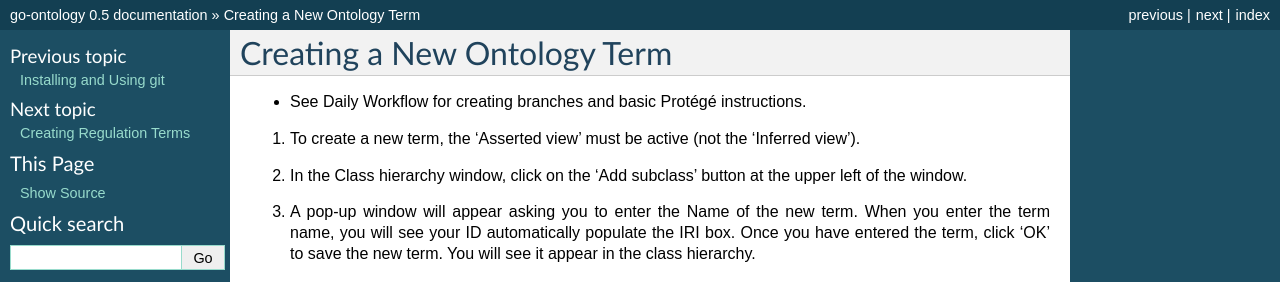
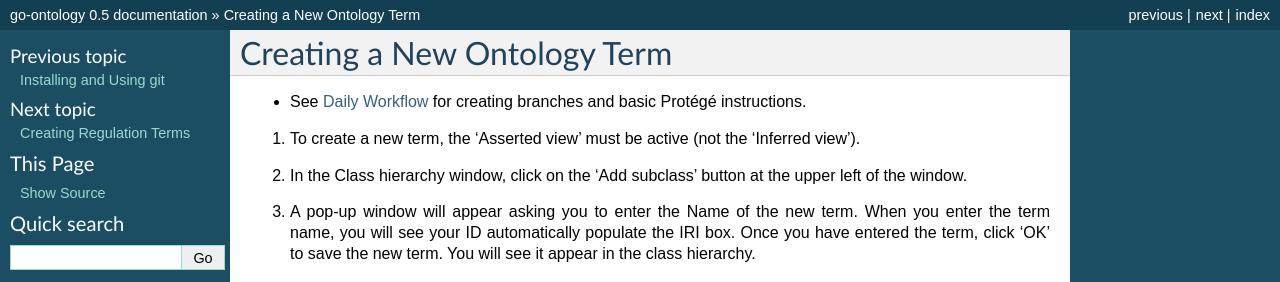
Before and after one commit to geneontology/go-ontology, a Sphinx documentation site: the page built from docs/CreateNewTerm.md, in a window 1280 px wide. Shown: the top 282 px of the page. Built offline with Sphinx 7.4.7, drawn with Linux system fonts in a browser that asks for light colours; part of the change alters nothing that is shown.

```diff
--- a/docs/CreateNewTerm.md
+++ b/docs/CreateNewTerm.md
@@ -1,6 +1,6 @@
 # Creating a New Ontology Term
 
-   - See Daily Workflow for creating branches and basic Protégé instructions.
+   - See [Daily Workflow](http://go-ontology.readthedocs.io/en/latest/Installgit.html#daily-workflow-updating-with-git-pull) for creating branches and basic Protégé instructions.
 
 1. To create a new term, the 'Asserted view' must be active (not the 'Inferred view').
 
```
